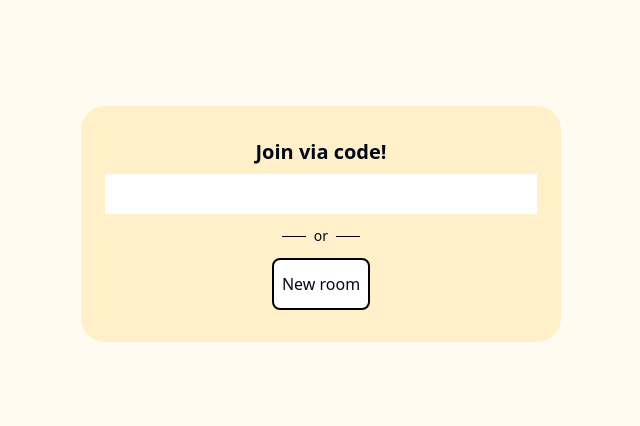
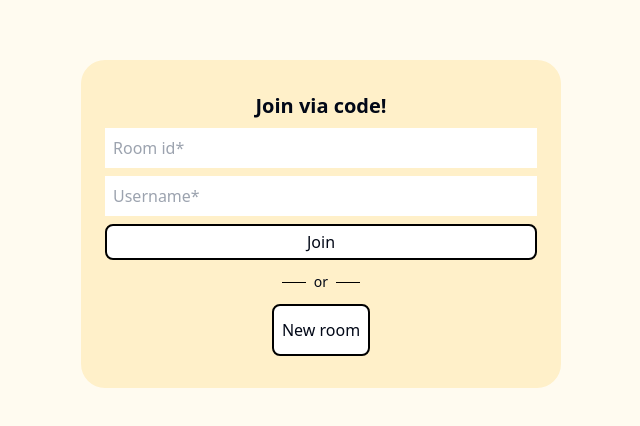
Before and after one commit to hritickjaiswal22/mytldraw, a React (Vite) app: page / in a window 1280 px wide. Shown: the part 176-602 px from the top of the page, without its empty margins (319-959 px from the left). Built offline with nearby package versions, Linux system fonts and the light colour scheme; no server answers.

Commit message:
added username in app

```diff
--- a/src/App.tsx
+++ b/src/App.tsx
@@ -9,7 +9,7 @@ function App() {
     <Router>
       <Routes>
         <Route path="/" element={<Home />} />
-        <Route path="/:code" element={<Editor />} />
+        <Route path="/:roomId" element={<Editor />} />
       </Routes>
     </Router>
   );
--- a/src/features/editor/editor.tsx
+++ b/src/features/editor/editor.tsx
@@ -21,6 +21,14 @@ import {
   TooltipProvider,
   TooltipTrigger,
 } from "@/components/ui/tooltip";
+import { socket } from "@/socket";
+import { ACTIONS } from "@/utils/actions";
+import { Label } from "@/components/ui/label";
+import {
+  STATIC_BACKGROUND_COLORS,
+  STATIC_STROKE_COLORS,
+  TooltipDelayDuration,
+} from "@/utils/miscellaneous";
 
 import { fabric } from "fabric";
 import { useEffect, useRef, useState } from "react";
@@ -40,16 +48,15 @@ import {
   Trash,
 } from "react-feather";
 import imageCompression from "browser-image-compression";
-import { Label } from "@/components/ui/label";
-import {
-  STATIC_BACKGROUND_COLORS,
-  STATIC_STROKE_COLORS,
-  TooltipDelayDuration,
-} from "@/utils/miscellaneous";
+import { useLocation, useNavigate, useParams } from "react-router-dom";
 
 const PRIMARYPURPLE = "#5b57d1";
 
 function Editor() {
+  const { roomId } = useParams();
+  const location = useLocation();
+  const navigate = useNavigate();
+
   const [fabricInst, setFabricInst] = useState<fabric.Canvas | null>(null);
   const canvasRef = useRef(null);
   const { windowHeight, windowWidth } = useWindowResize();
@@ -95,6 +102,20 @@ function Editor() {
       }
     }
   }
+
+  useEffect(() => {
+    function initConnection() {
+      socket.emit(ACTIONS.JOIN, {
+        roomId,
+        username: location.state?.username,
+      });
+    }
+
+    console.log(location.state);
+
+    if (location.state && location.state?.username) initConnection();
+    else navigate("/");
+  }, []);
 
   useEffect(() => {
     const temp = new fabric.Canvas(canvasRef.current, {
--- a/src/features/home/home.tsx
+++ b/src/features/home/home.tsx
@@ -1,10 +1,85 @@
+import { generateUUID } from "@/utils/generateUUID";
+
+import { useState } from "react";
+import { useNavigate } from "react-router-dom";
+
 function Home() {
+  const [formState, setFormState] = useState({
+    roomId: "",
+    username: "",
+  });
+  const navigate = useNavigate();
+
+  function submitHandler(e: React.FormEvent<HTMLFormElement>) {
+    e.preventDefault();
+
+    setFormState({
+      roomId: (e as any).target[0].value,
+      username: (e as any).target[1].value,
+    });
+
+    navigate(`/${formState.roomId}`, {
+      state: {
+        username: formState.username,
+      },
+    });
+  }
+
+  function createNewRoom() {
+    setFormState((prev) => {
+      return {
+        ...prev,
+        roomId: generateUUID(),
+      };
+    });
+  }
+
   return (
     <article className="min-h-screen bg-[#fffbf0] flex justify-center items-center">
       <main className="px-6 py-8 bg-[#fff0c9] rounded-3xl max-w-[480px] w-11/12 flex flex-col gap-2 justify-center items-center">
         <h2 className="text-xl font-bold">Join via code!</h2>
 
-        <input type="text" className="w-full p-2" />
+        <form onSubmit={submitHandler} className="flex flex-col w-full gap-2">
+          <input
+            placeholder="Room id*"
+            required
+            onChange={(e) =>
+              setFormState((prevState) => {
+                return {
+                  ...prevState,
+                  roomId: e.target.value,
+                };
+              })
+            }
+            value={formState.roomId}
+            name="roomId"
+            type="text"
+            className="w-full p-2"
+          />
+          <input
+            placeholder="Username*"
+            required
+            onChange={(e) =>
+              setFormState((prevState) => {
+                return {
+                  ...prevState,
+                  username: e.target.value,
+                };
+              })
+            }
+            value={formState.username}
+            name="username"
+            type="text"
+            className="w-full p-2"
+          />
+
+          <button
+            type="submit"
+            className="px-2 py-1 bg-white active:scale-[.98] flex justify-center items-center border-2 border-black  rounded-lg cursor-pointer"
+          >
+            Join
+          </button>
+        </form>
 
         <div className="relative flex h-7 items-center justify-center gap-2">
           <div className="w-6 border-t border-yellow-darker border-black"></div>
@@ -16,6 +91,7 @@ function Home() {
 
         <button
           type="button"
+          onClick={createNewRoom}
           className="px-2 py-3 bg-white active:scale-[.98] flex justify-center items-center border-2 border-black  rounded-lg cursor-pointer"
         >
           New room
--- /dev/null
+++ b/src/utils/actions.ts
@@ -0,0 +1,8 @@
+const ACTIONS = {
+  JOIN: "JOIN",
+  JOINED: "JOINED",
+  DISCONNECTED: "DISCONNECTED",
+  LEAVE: "LEAVE",
+};
+
+export { ACTIONS };
```
